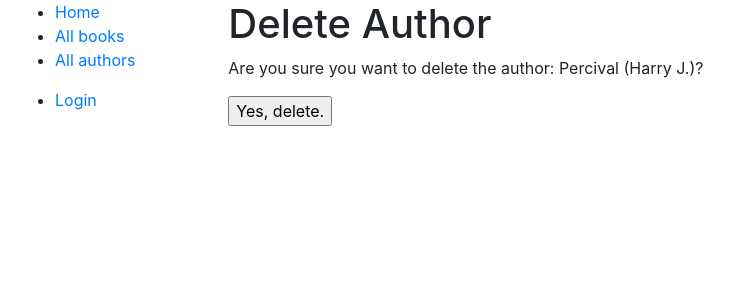
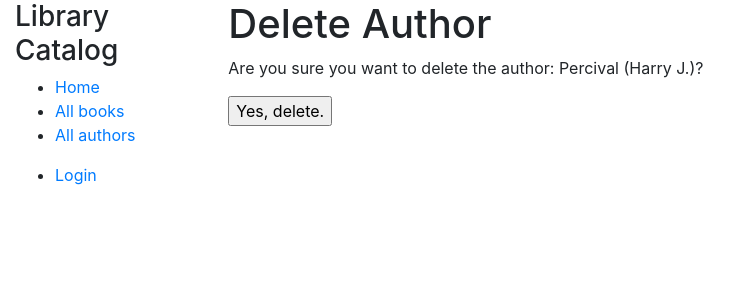
Before and after one commit to 01shobitha/lib_project, a Django app: page /catalog/author/2/delete/ in a window 1280 px wide. Shown: the top 300 px of the page, without its empty margins (0-750 px from the left). Run offline with Django 3.2, Linux system fonts and the light colour scheme; data comes from the database, SQL or seed files in the repository; some libraries are stand-ins or nearby versions.

Commit message:
bootstrap sidebar

```diff
--- a/catalog/templates/base_generic.html
+++ b/catalog/templates/base_generic.html
@@ -5,6 +5,7 @@
   <meta charset="utf-8">
   <meta name="viewport" content="width=device-width, initial-scale=1, shrink-to-fit=no">
   <link rel="stylesheet" href="https://stackpath.bootstrapcdn.com/bootstrap/4.1.3/css/bootstrap.min.css" integrity="sha384-MCw98/SFnGE8fJT3GXwEOngsV7Zt27NXFoaoApmYm81iuXoPkFOJwJ8ERdknLPMO" crossorigin="anonymous">
+  <link rel="stylesheet" href="styles.css">
   <!-- Add additional CSS in static file -->
   {% load static %}
   <link rel="stylesheet" href="{% static 'css/styles.css' %}">
@@ -16,6 +17,17 @@
 
 
       {% block sidebar %}
+
+        <div class="wrapper">
+
+        <nav id="sidebar">
+
+        <div class="sidebar-header">
+          <h3>Library Catalog</h3>
+        </div>
+
+
+
         <ul class="sidebar-nav">
           <li><a href="{% url 'index' %}">Home</a></li>
           <li><a href="{% url 'books' %}">All books</a></li>
@@ -31,9 +43,13 @@
              <li><a href="{% url 'login'%}?next={{request.path}}">Login</a></li>
           {% endif %}
         </ul>
+         </nav>
+        </div>
+
+
 
         {% if user.is_staff %}
-          <hr/>
+          </hr>
           <ul class="sidebar-nav">
             <li>Staff</li>
 
```
